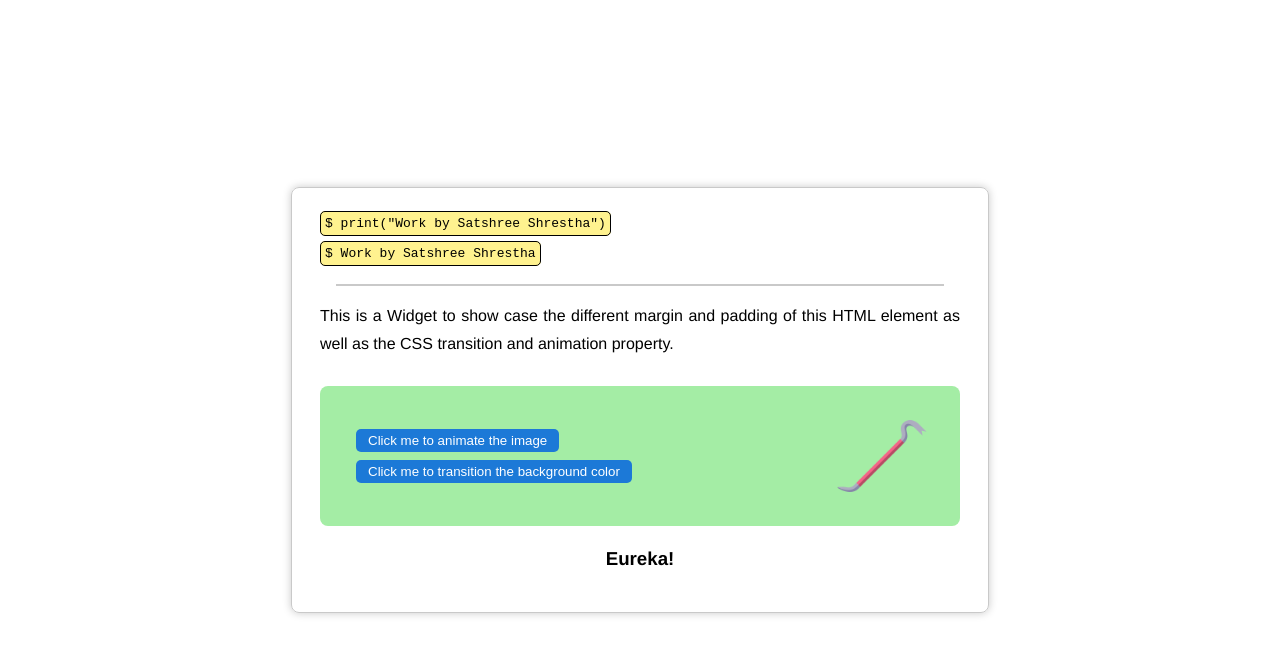
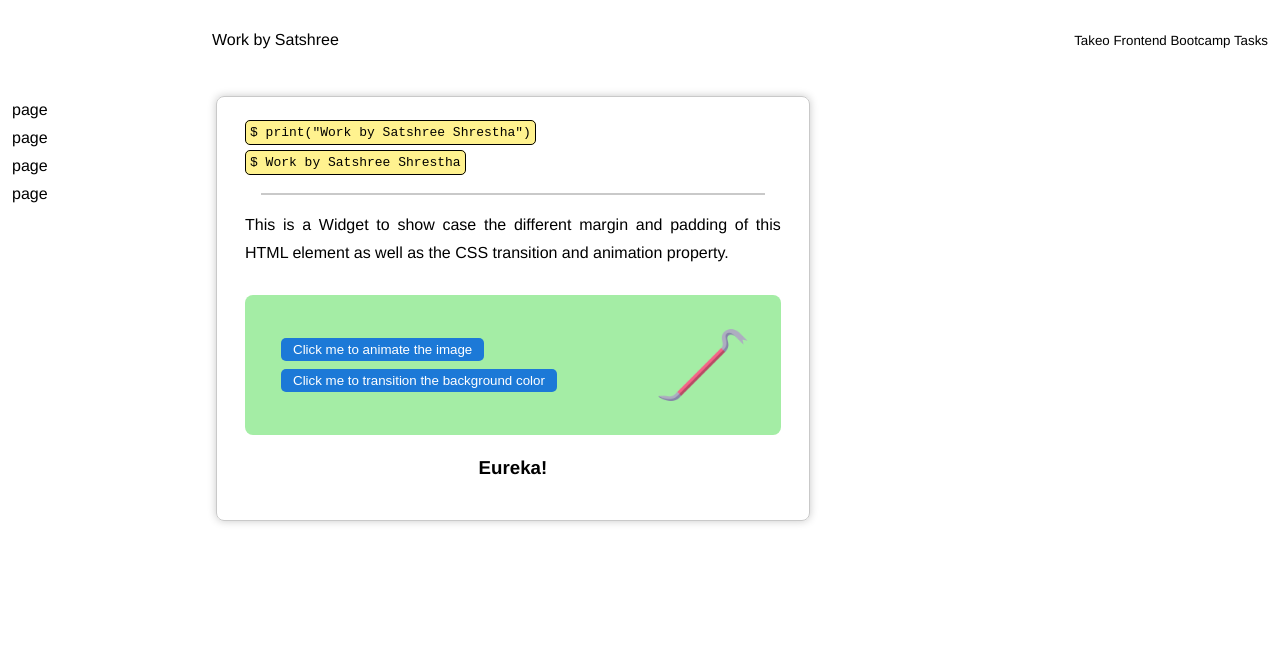
Before and after one commit to yogeshtakeo/BFS_45_Repositary, a React (Vite) app: page / in a window 1280 px wide. Shown: the top 654 px of the page. Built offline with nearby package versions, Linux system fonts and the light colour scheme.

Commit message:
set layout of the app

```diff
--- a/src/App.css
+++ b/src/App.css
@@ -1,7 +1,30 @@
 .page {
   display: flex;
-  align-items: center;
-  justify-content: center;
+  /* align-items: center;
+  justify-content: center; */
 
   height: 100vh;
+
+  position: relative; /* to accomodate position absolute elements */
 }
+
+.nav-box {
+  height: 100%;
+  width: 200px; /* size of nav bar */
+
+  position: absolute;
+  top: 0;
+  left: 0;
+}
+
+.head-box {
+  position: absolute;
+  top: 0;
+  left: 200px; /* accomodate nav bar */
+  width: calc(100% - 200px); /* accomodate nav bar */
+}
+
+.contents {
+  margin-left: 200px; /* accomodate nav bar */
+  margin-top: 5rem; /* accomodate header */
+}
--- a/src/App.jsx
+++ b/src/App.jsx
@@ -1,5 +1,7 @@
 import { createBrowserRouter, RouterProvider } from "react-router-dom";
 
+import Header from "./components/Header/Header";
+import NavBar from "./components/NavBar/NavBar";
 import Widget from "./components/Widget/Widget";
 
 import "./App.css";
@@ -14,7 +16,15 @@ const router = createBrowserRouter([
 function App() {
   return (
     <div className="page">
-      <RouterProvider router={router} />
+      <div className="nav-box">
+        <NavBar />
+      </div>
+      <div className="head-box">
+        <Header />
+      </div>
+      <div className="contents">
+        <RouterProvider router={router} />
+      </div>
     </div>
   );
 }
--- /dev/null
+++ b/src/components/Header/Header.jsx
@@ -0,0 +1,16 @@
+import React from "react";
+
+import style from "./header.module.css";
+
+function Header() {
+  return (
+    <div className={style.header}>
+      <div>Work by Satshree</div>
+      <div>
+        <small>Takeo Frontend Bootcamp Tasks</small>
+      </div>
+    </div>
+  );
+}
+
+export default Header;
--- /dev/null
+++ b/src/components/Header/header.module.css
@@ -0,0 +1,10 @@
+.header {
+  height: 5rem;
+  width: 100;
+
+  display: flex;
+  align-items: center;
+  justify-content: space-between;
+
+  padding: 0 0.75rem;
+}
--- /dev/null
+++ b/src/components/NavBar/NavBar.jsx
@@ -0,0 +1,17 @@
+import React from "react";
+
+import style from "./navbar.module.css";
+
+function NavBar() {
+  return (
+    <div className={style.navbar}>
+      <div className={style.header}></div>
+      <div>page</div>
+      <div>page</div>
+      <div>page</div>
+      <div>page</div>
+    </div>
+  );
+}
+
+export default NavBar;
--- /dev/null
+++ b/src/components/NavBar/navbar.module.css
@@ -0,0 +1,8 @@
+.navbar {
+  height: 100%;
+  padding: 1rem 0.75rem;
+}
+
+.navbar .header {
+  margin-top: 5rem;
+}
```
